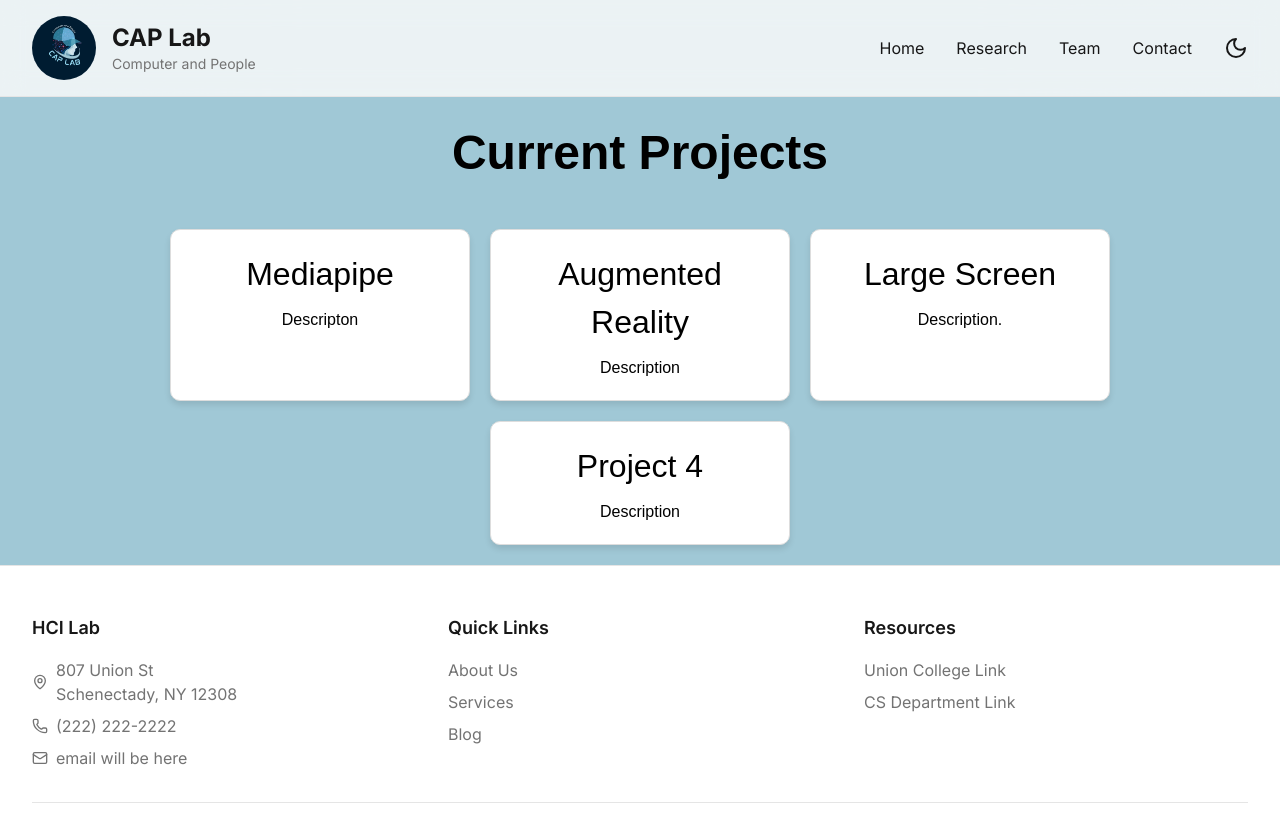
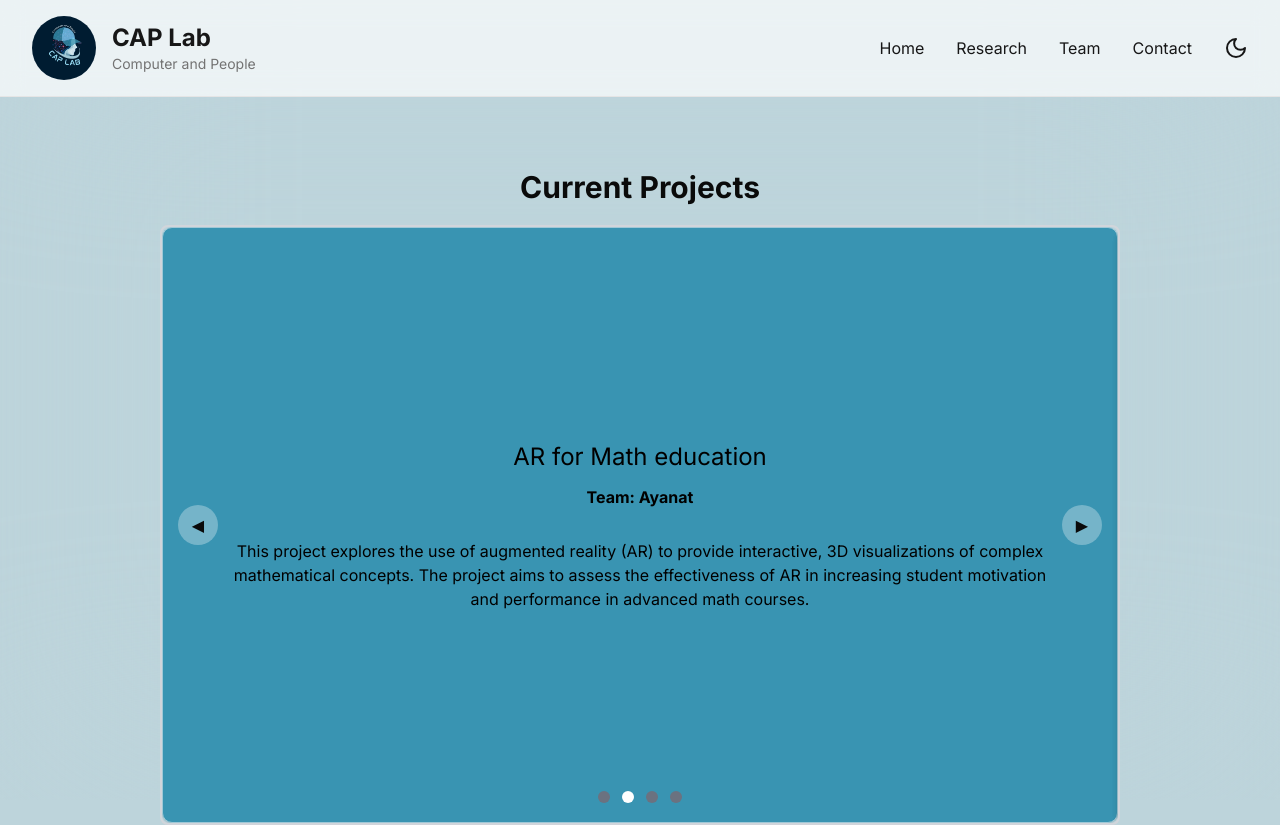
Before and after one commit to CAP-Lab-Union/Union-HCI, a Next.js app: page /research in a window 1280 px wide. Shown: the top 825 px of the page. Built offline with nearby package versions, Linux system fonts and the light colour scheme.

Commit message:
front page

```diff
--- a/package.json
+++ b/package.json
@@ -13,6 +13,7 @@
     "next": "15.1.6",
     "react": "^19.0.0",
     "react-dom": "^19.0.0",
+    "react-transition-group": "^4.4.5",
     "react-type-animation": "^3.2.0",
     "tailwindcss-animate": "^1.0.7"
   },
--- a/src/app/page.js
+++ b/src/app/page.js
@@ -9,7 +9,7 @@ export default function Home() {
       <div className="relative w-full h-[50vh] sm:h-[70vh]">
         {/* Background image */}
         <Image
-          src="/union.jpeg"
+          src="/union.jpg"
           alt="Who we are"
           layout="fill"
           objectFit="cover"
@@ -20,7 +20,11 @@ export default function Home() {
         {/* Text overlay */}
         <div className="absolute inset-0 flex flex-col items-center justify-center text-center bg-black bg-opacity-50">
           <h1 className="text-4xl sm:text-6xl text-white font-bold mb-4">
-            Who We Are
+            Computer and People Lab
+          </h1>
+          <div className="flex items-center space-x-2">
+            <h1 className="text-2xl sm:text-3xl text-white  font-bold">
+              Who We Are:
             </h1>
             <TypeAnimation
               sequence={['Innovators', 1000, 'Researchers', 1000, 'Designers', 1000]}
@@ -30,6 +34,7 @@ export default function Home() {
               style={{ color: '#3994B2' }}
               className="text-2xl sm:text-3xl font-semibold"
             />
+          </div>
         </div>
       </div>
 
--- a/src/app/research/page.js
+++ b/src/app/research/page.js
@@ -1,46 +1,109 @@
-export default function Research() {
+'use client'
+import { useState, useEffect } from "react";
+
 const projects = [
     {
-            title: 'Mediapipe',
-            description: 'Descripton',
+        title: 'Gesture Recognition for Sports Analysis with Large Screens',
+        description: 'The project focuses on using gesture recognition to analyze player poses and provide feedback. Coaches and players can interact with large displays to review and improve technique.',
+        People: "James, Advitya, Kshitij, Victor"
+
     },
     {
-            title: 'Augmented Reality',
-            description: 'Description',
+        title: 'AR for Math education',
+        description: 'This project explores the use of augmented reality (AR) to provide interactive, 3D visualizations of complex mathematical concepts. The project aims to assess the effectiveness of AR in increasing student motivation and performance in advanced math courses.',
+        People: "Ayanat"
+
     },
     {
-            title: 'Large Screen',
-            description: 'Description.',
+        title: 'Designing Technological Immersive Spaces for Mental Health and Wellbeing',
+        description: 'This project explores the design of large immersive environments that promote mental health and well-being through interactive displays and responsive soundscapes. Using gesture and movement-based interactions, the system adapts visual and auditory elements in real time to create a calming and engaging experience. The research focuses on how these dynamic environments can support stress reduction, mindfulness, and emotional well-being through embodied interaction..',
+        People: "Ramissa, Ella"
+
     },
     {
-            title: 'Project 4',
-            description: 'Description',
+        title: 'Redesigning Notifications to be less anxiety causing for students',
+        description: ' This project focuses on redesigning notifications in educational platforms to reduce student anxiety while maintaining engagement and productivity. By applying user-centered design principles, it explores alternative notification styles, timing, and language that minimize stress while providing essential updates. The goal is to create a more supportive and less intrusive notification system that enhances the learning experience without overwhelming students.',
+        People: "Luodi"
+
     },
 ];
+
+export default function Carousel() {
+    const [activeIndex, setActiveIndex] = useState(0);
+
+    const prevSlide = () => {
+        setActiveIndex((prev) => (prev === 0 ? projects.length - 1 : prev - 1));
+    };
+
+    const nextSlide = () => {
+        setActiveIndex((prev) => (prev === projects.length - 1 ? 0 : prev + 1));
+    };
+
+    useEffect(() => {
+        const interval = setInterval(nextSlide, 4000);
+        return () => clearInterval(interval);
+    }, [activeIndex]);
+
     return (
-        <div style={{ padding: '20px', fontFamily: 'Arial, sans-serif', backgroundColor: 'var(--background-color)', color: 'var(--text-color)' }}>
-            <h1 style={{ textAlign: 'center', fontSize: '3rem', fontWeight: 'bold' }}>Current Projects</h1>
-
-            <div style={{ display: 'flex', justifyContent: 'center', gap: '20px', flexWrap: 'wrap', marginTop: '40px' }}>
+        <div className="relative w-full h-screen flex flex-col items-center justify-center">
+            <h1 className="text-3xl font-bold mb-5">Current Projects</h1>
+            <div className="relative w-3/4 h-3/4 border-2 border-gray-300 rounded-lg">
+                <div className="relative h-full overflow-hidden rounded-lg">
                     {projects.map((project, index) => (
                         <div
                             key={index}
+                            className={`absolute block w-full h-full top-0 left-0 transform transition-transform duration-700 ease-in-out ${activeIndex === index ? "translate-x-0" : "translate-x-full"
+                                }`}
                             style={{
-                            border: '1px solid var(--border-color)',
+                                border: '1px solid #A0C8D6', // Match border color with background color
                                 borderRadius: '10px',
-                            padding: '20px',
-                            width: '300px',
+                                padding: '40px',
                                 textAlign: 'center',
                                 boxShadow: '0 4px 6px rgba(0, 0, 0, 0.1)',
-                            backgroundColor: 'var(--div-background-color)',
-                            color: 'var(--text-color)'
+                                backgroundColor: '#3994B2',
+                                color: 'black',
+                                display: 'flex',
+                                flexDirection: 'column',
+                                alignItems: 'center',
+                                justifyContent: 'center', // Center content vertically
+                                paddingLeft: '60px', // Add padding to avoid overlap with arrows
+                                paddingRight: '60px' // Add padding to avoid overlap with arrows
                             }}
                         >
-                        <h2 style={{ fontSize: '2rem', marginBottom: '10px' }}>{project.title}</h2>
-                        <p>{project.description}</p>
+                            <h2 style={{ fontSize: '1.5rem', marginBottom: '10px' }}>{project.title}</h2>
+                            <p style={{ fontWeight: 'bold', marginBottom: '10px' }}>Team: {project.People}</p>
+                            <p style={{ marginTop: '20px' }}>{project.description}</p>
                         </div>
                     ))}
                 </div>
+                <div className="absolute z-30 flex -translate-x-1/2 space-x-3 bottom-5 left-1/2">
+                    {projects.map((_, index) => (
+                        <button
+                            key={index}
+                            onClick={() => setActiveIndex(index)}
+                            className={`w-3 h-3 rounded-full ${activeIndex === index ? "bg-white" : "bg-gray-500"
+                                }`}
+                            aria-label={`Slide ${index + 1}`}
+                        ></button>
+                    ))}
                 </div>
-    )
-};
+                <button
+                    onClick={prevSlide}
+                    className="absolute top-0 left-0 z-30 flex items-center justify-center h-full px-4 cursor-pointer"
+                >
+                    <span className="inline-flex items-center justify-center w-10 h-10 rounded-full bg-white/30 hover:bg-white/50">
+                        &#9664;
+                    </span>
+                </button>
+                <button
+                    onClick={nextSlide}
+                    className="absolute top-0 right-0 z-30 flex items-center justify-center h-full px-4 cursor-pointer"
+                >
+                    <span className="inline-flex items-center justify-center w-10 h-10 rounded-full bg-white/30 hover:bg-white/50">
+                        &#9654;
+                    </span>
+                </button>
+            </div>
+        </div>
+    );
+}
--- a/src/components/topnbottom/Footer.jsx
+++ b/src/components/topnbottom/Footer.jsx
@@ -6,47 +6,7 @@ const Footer = () => {
     <footer className="bg-card border-t border-border mt-auto">
       <div className="mx-auto max-w-7xl px-4 sm:px-6 lg:px-8 py-12">
         <div className="grid grid-cols-1 md:grid-cols-3 gap-8 justify-center">
-          {/* Company Info */}
-          <div className="space-y-4">
-            <h3 className="text-lg font-semibold text-primary">HCI Lab</h3>
-            <div className="space-y-2 text-muted-foreground">
-              <p className="flex items-center gap-2">
-                <MapPin size={16} />
-                807 Union St
-                <br />Schenectady, NY 12308
-              </p>
-              <p className="flex items-center gap-2">
-                <Phone size={16} />
-                (222) 222-2222
-              </p>
-              <p className="flex items-center gap-2">
-                <Mail size={16} />
-                email will be here
-              </p>
-            </div>
-          </div>
 
-          {/* Quick Links */}
-          <div className="space-y-4">
-            <h3 className="text-lg font-semibold text-primary">Quick Links</h3>
-            <ul className="space-y-2">
-              <li>
-                <Link href="/about" className="text-muted-foreground hover:text-primary transition-colors">
-                  About Us
-                </Link>
-              </li>
-              <li>
-                <Link href="/services" className="text-muted-foreground hover:text-primary transition-colors">
-                  Services
-                </Link>
-              </li>
-              <li>
-                <Link href="/blog" className="text-muted-foreground hover:text-primary transition-colors">
-                  Blog
-                </Link>
-              </li>
-            </ul>
-          </div>
 
           {/* Resources */}
           <div className="space-y-4">
```
Also changed, not shown: src/app/team/page.js (+9 -18 lines), public/union.jpg (added), 1 other file (tests, documents, lock files or other folders). Lines whose indentation alone changed are shown as unchanged.
